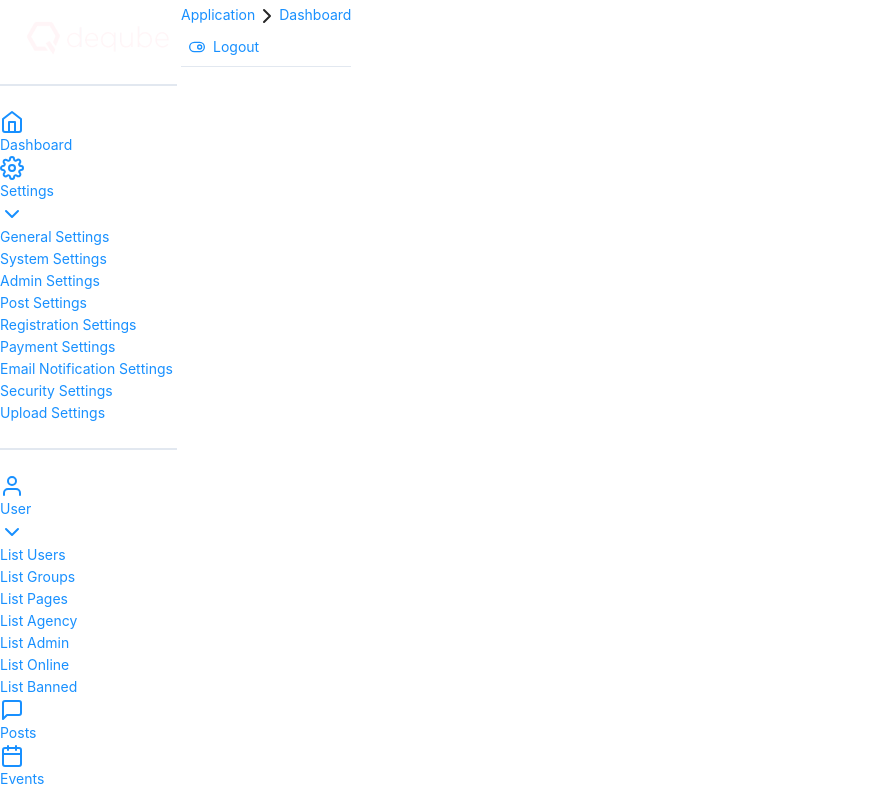
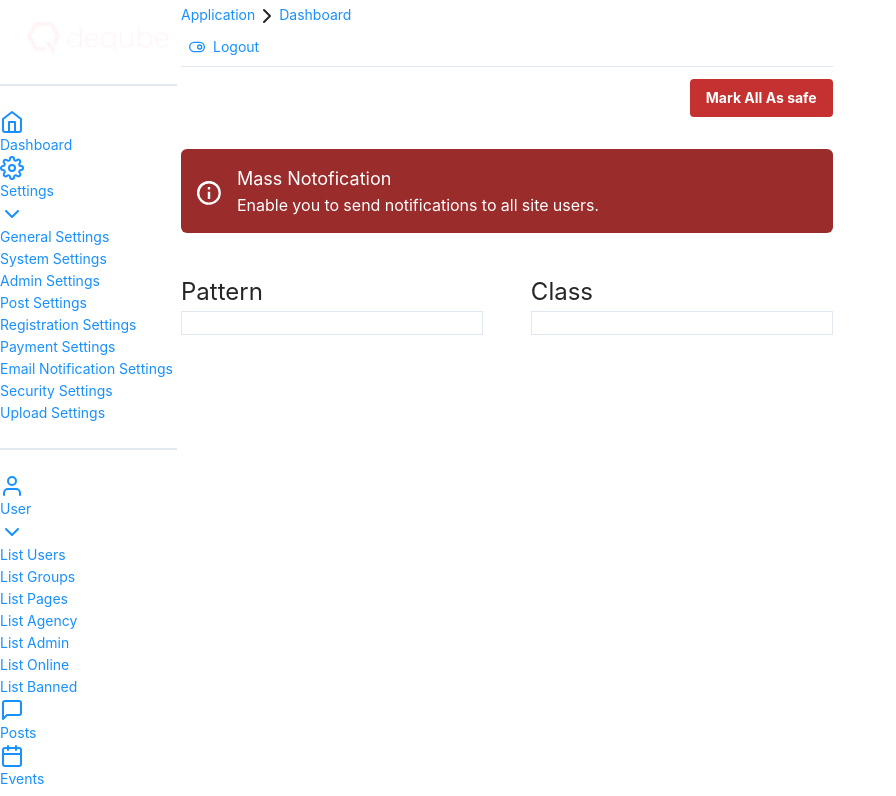
Before and after one commit to AsiwajuDev/deqube-admin, a React (Create React App) app: page /add-emojis in a window 1280 px wide. Shown: the top 796 px of the page, without its empty margins (0-896 px from the left). Built offline with nearby package versions, Linux system fonts and the light colour scheme.

Commit message:
Add Emojis and Add Reaction pages completed, table component almost done

```diff
--- a/package.json
+++ b/package.json
@@ -6,7 +6,6 @@
     "@testing-library/jest-dom": "^4.2.4",
     "@testing-library/react": "^9.3.2",
     "@testing-library/user-event": "^7.1.2",
-    "antd": "^4.4.1",
     "axios": "^0.19.2",
     "crypto-js": "^4.0.0",
     "nprogress": "^0.2.0",
--- a/public/index.html
+++ b/public/index.html
@@ -24,7 +24,7 @@
       work correctly both with client-side routing and a non-root public URL.
       Learn how to configure a non-root public URL by running `npm run build`.
     -->
-    <title>React App</title>
+    <title>DeQube - Admin Dashboard</title>
   </head>
   <body>
     <noscript>You need to enable JavaScript to run this app.</noscript>
--- a/src/components/bannerInfo/BannerInfo.js
+++ b/src/components/bannerInfo/BannerInfo.js
@@ -1,21 +1,22 @@
 import React from "react";
 
-const BannerInfo = ({ bannerBody }) => {
+const BannerInfo = ({ bannerTitle, bannerBody, svgClassName }) => {
   return (
     <div
-      class="bg-red-800 border-t-4 border-red-800 rounded-md text-white px-4 py-3"
+      className="bg-red-800 border-t-4 border-red-800 rounded-md text-white px-4 py-3"
       role="alert"
     >
-      <div class="flex">
+      <div className="flex">
         <svg
-          class="fill-current h-6 w-6 text-white-500 mr-4"
+          className={svgClassName}
           xmlns="http://www.w3.org/2000/svg"
           viewBox="0 0 20 20"
         >
           <path d="M2.93 17.07A10 10 0 1 1 17.07 2.93 10 10 0 0 1 2.93 17.07zm12.73-1.41A8 8 0 1 0 4.34 4.34a8 8 0 0 0 11.32 11.32zM9 11V9h2v6H9v-4zm0-6h2v2H9V5z" />
         </svg>
         <div>
-          <span class="text-lg">{bannerBody}</span>
+          <span className="block text-lg">{bannerTitle}</span>
+          <span className="text-base">{bannerBody}</span>
         </div>
       </div>
     </div>
--- a/src/pages/RouterPage.js
+++ b/src/pages/RouterPage.js
@@ -31,6 +31,8 @@ import {
   CreateSystemAds,
 } from "./adContent/Index";
 import Posts from "./posts/Posts";
+import { Reaction, AddReaction } from "./reaction/Index";
+import { Emojis, AddEmojis } from "./emojis/Index";
 
 const RouterPage = () => {
   return (
@@ -101,6 +103,14 @@ const RouterPage = () => {
         name="create-system-ads"
         component={CreateSystemAds}
       />
+
+      {/* Reaction */}
+      <Route path="/reaction" name="reaction" component={Reaction} />
+      <Route path="/add-reaction" name="add-reaction" component={AddReaction} />
+
+      {/* Emojis */}
+      <Route path="/emojis" name="emojis" component={Emojis} />
+      <Route path="/add-emojis" name="add-emojis" component={AddEmojis} />
     </div>
   );
 };
--- a/src/pages/adContent/CreateSystemAds.js
+++ b/src/pages/adContent/CreateSystemAds.js
@@ -4,6 +4,7 @@ import * as Icon from "react-feather";
 
 import InputField from "../../components/inputField/InputField";
 import InputTextArea from "../../components/inputTextArea/InputTextArea";
+import Button from "../../components/button/Button";
 
 const CreateSystemAds = () => {
   return (
@@ -36,6 +37,10 @@ const CreateSystemAds = () => {
           </div>
         </div>
       </div>
+      <Button
+        className="bg-red-700 m-8 text-white font-bold py-2 px-4 rounded"
+        value="Save Changes"
+      />
     </div>
   );
 };
--- /dev/null
+++ b/src/pages/emojis/AddEmojis.js
@@ -0,0 +1,36 @@
+import React from "react";
+
+import Button from "../../components/button/Button";
+import BannerInfo from "../../components/bannerInfo/BannerInfo";
+import InputField from "../../components/inputField/InputField";
+
+const AddEmojis = () => {
+  return (
+    <div>
+      <div className="intro-y col-span-12 flex items-center justify-center sm:justify-end mb-8">
+        <Button
+          className="bg-red-700 text-white font-bold py-2 px-4 rounded"
+          value="Mark All As safe"
+        />
+      </div>
+      <BannerInfo
+        svgClassName="fill-current h-6 w-6 text-white-500 mr-4 my-4"
+        bannerTitle="Mass Notofication"
+        bannerBody="Enable you to send notifications to all site users."
+      />
+
+      <div className="grid grid-cols-12 gap-4 row-gap-5 mt-10">
+        <div className="intro-y col-span-12 sm:col-span-6 mb-3 mr-4">
+          <span className="text-2xl">Pattern</span>
+          <InputField type="text" className="input w-full border flex-1" />
+        </div>
+        <div className="intro-y col-span-12 sm:col-span-6 mb-3 ml-4">
+          <span className="text-2xl">Class</span>
+          <InputField type="text" className="input w-full border flex-1" />
+        </div>
+      </div>
+    </div>
+  );
+};
+
+export default AddEmojis;
--- /dev/null
+++ b/src/pages/emojis/Emojis.js
@@ -0,0 +1,9 @@
+import React from "react";
+
+export default function Emojis() {
+  return (
+    <div>
+      <h1>Emojis</h1>
+    </div>
+  );
+}
--- /dev/null
+++ b/src/pages/emojis/Index.js
@@ -0,0 +1,4 @@
+import Emojis from "./Emojis";
+import AddEmojis from "./AddEmojis";
+
+export { Emojis, AddEmojis };
--- /dev/null
+++ b/src/pages/reaction/AddReaction.js
@@ -0,0 +1,36 @@
+import React from "react";
+
+import Button from "../../components/button/Button";
+import BannerInfo from "../../components/bannerInfo/BannerInfo";
+import InputField from "../../components/inputField/InputField";
+
+const AddReaction = () => {
+  return (
+    <div>
+      <div className="intro-y col-span-12 flex items-center justify-center sm:justify-end mb-8">
+        <Button
+          className="bg-red-700 text-white font-bold py-2 px-4 rounded"
+          value="Mark All As safe"
+        />
+      </div>
+      <BannerInfo
+        svgClassName="fill-current h-6 w-6 text-white-500 mr-4 my-4"
+        bannerTitle="Mass Notofication"
+        bannerBody="Enable you to send notifications to all site users."
+      />
+
+      <div className="grid grid-cols-12 gap-4 row-gap-5 mt-10">
+        <div className="intro-y col-span-12 sm:col-span-6 mb-3 mr-4">
+          <span className="text-2xl">Pattern</span>
+          <InputField type="text" className="input w-full border flex-1" />
+        </div>
+        <div className="intro-y col-span-12 sm:col-span-6 mb-3 ml-4">
+          <span className="text-2xl">Class</span>
+          <InputField type="text" className="input w-full border flex-1" />
+        </div>
+      </div>
+    </div>
+  );
+};
+
+export default AddReaction;
--- /dev/null
+++ b/src/pages/reaction/Index.js
@@ -0,0 +1,4 @@
+import Reaction from "./Reaction";
+import AddReaction from "./AddReaction";
+
+export { Reaction, AddReaction };
--- /dev/null
+++ b/src/pages/reaction/Reaction.js
@@ -0,0 +1,9 @@
+import React from "react";
+
+export default function Reaction() {
+  return (
+    <div>
+      <h1>Reaction</h1>
+    </div>
+  );
+}
--- a/src/pages/settings/Registration.js
+++ b/src/pages/settings/Registration.js
@@ -5,7 +5,12 @@ import ButtonToggleInput from "../../components/buttonToggleInput/ButtonToggleIn
 const Registration = () => {
   return (
     <div className="intro-y box py-10 px-10 sm:py-16 mt-5">
-      <BannerInfo bannerBody="If registration is Free and pro package enabled they will be be used as an optional upgrading plans" />
+      <div className="mb-10">
+        <BannerInfo
+          svgClassName="fill-current h-6 w-6 text-white-500 mr-4"
+          bannerBody="If registration is Free and pro package enabled they will be be used as an optional upgrading plans"
+        />
+      </div>
 
       <ButtonToggleInput
         className="text-gray-600 text-sm"
```
Also changed, not shown: 1 other file (tests, documents, lock files or other folders).
